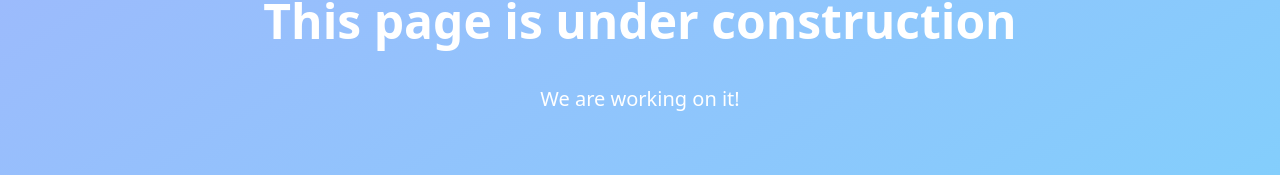
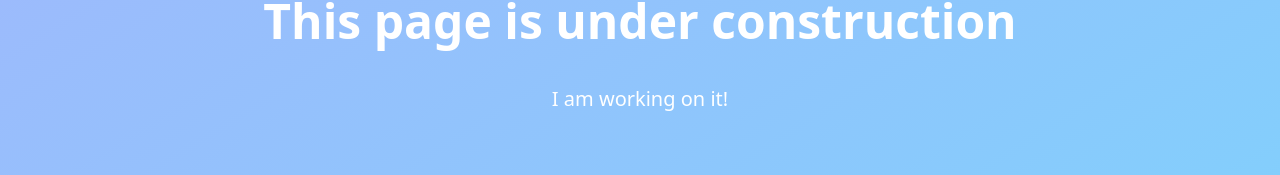
Before and after one commit to mikuweb/Feel_Your_Achievement, a Next.js app: page /progress in a window 1280 px wide. Shown: the part 409-584 px from the top of the page. Built offline with nearby package versions, Linux system fonts and the light colour scheme; no server answers.

Commit message:
fix: Display username

```diff
--- a/components/todaysAchievement.tsx
+++ b/components/todaysAchievement.tsx
@@ -1,4 +1,5 @@
 import { ItemType } from '@/pages';
+import { useSession } from 'next-auth/react';
 import React, { FC } from 'react';
 
 interface TodaysAchievementProps {
@@ -6,6 +7,8 @@ interface TodaysAchievementProps {
 }
 
 const TodaysAchievement: FC<TodaysAchievementProps> = ({ itemList }) => {
+  const { data: session } = useSession();
+
   const current = new Date();
   const monthArr = [
     'January',
@@ -47,7 +50,9 @@ const TodaysAchievement: FC<TodaysAchievementProps> = ({ itemList }) => {
 
   return (
     <div className='my-5 py-5 px-12 md:gap-1 w-fit flex flex-col justify-center  bg-gradient-to-br from-blue-700 to-indigo-900 text-center mx-auto rounded-3xl text-white'>
-      <p className='text-xl font-semibold'>Hello, Username!</p>
+      <p className='text-xl font-semibold'>
+        {`Hello ${session?.user?.name}`},{' '}
+      </p>
       <p className='text-base md:text-lg'>{`${day}, ${month} ${date}`}</p>
       <p className='text-2xl md:text-3xl font-bold '> {message}</p>
     </div>
--- a/pages/progress/index.tsx
+++ b/pages/progress/index.tsx
@@ -74,7 +74,7 @@ const Progress = () => {
       <div className='text-white text-3xl lg:text-5xl font-bold m-10 text-center'>
         This page is under construction
       </div>
-      <p className='text-white text-lg lg:text-xl'>We are working on it!</p>
+      <p className='text-white text-lg lg:text-xl'>I am working on it!</p>
     </div>
   );
 };
```
